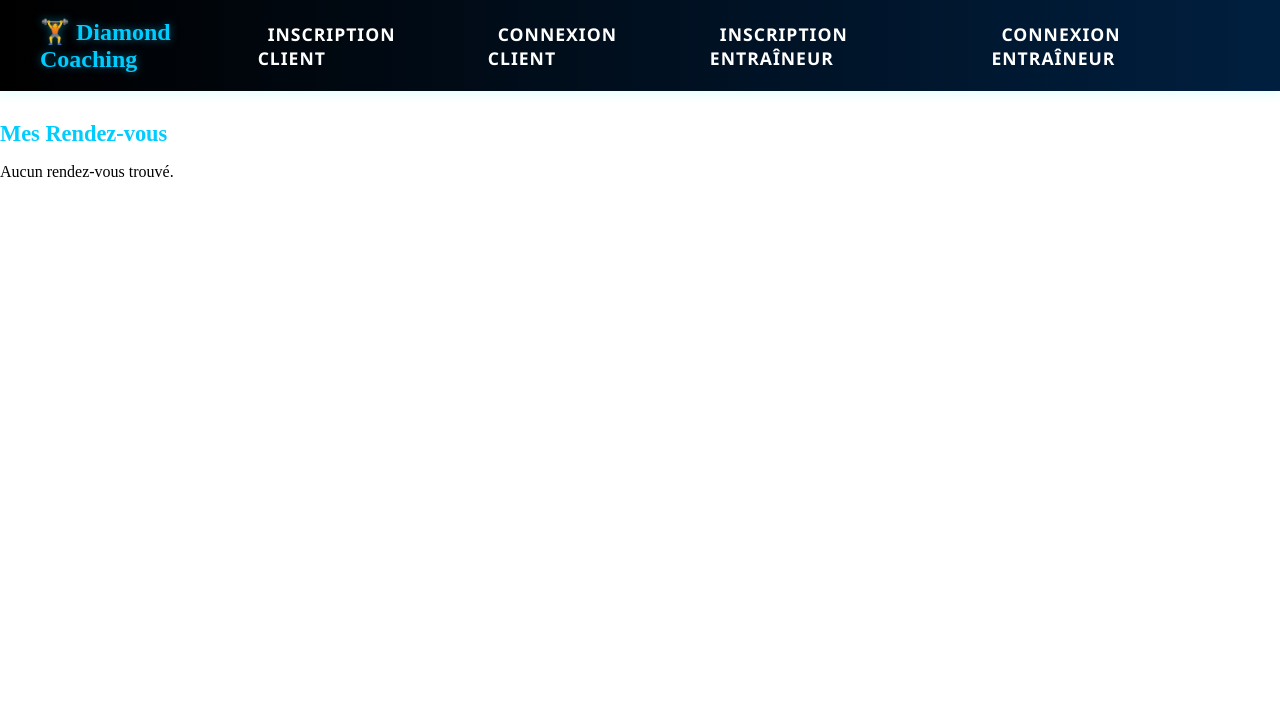
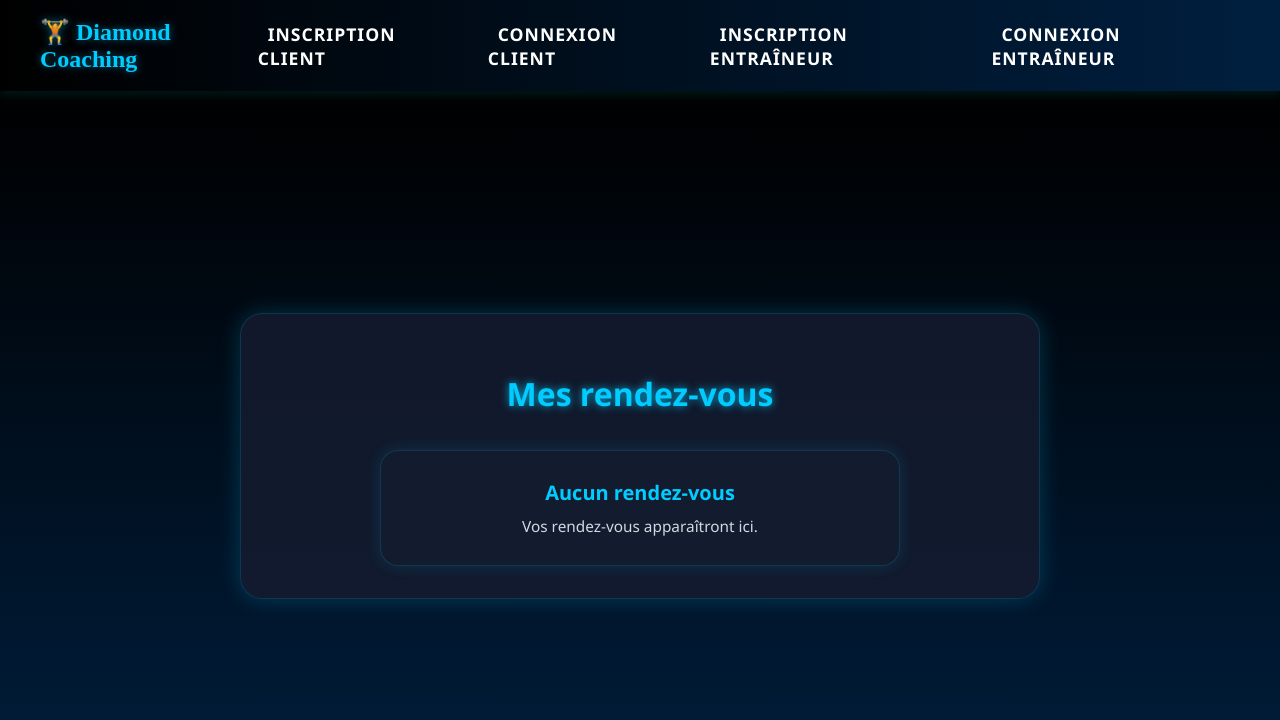
Before and after one commit to rays34400/DiamondCoaching, a React (Vite) app in the folder frontend/: page /client/rdv in a window 1280 px wide. Shown: the top 720 px of the page. Built offline with nearby package versions, Linux system fonts and the light colour scheme.

Commit message:
rdv client

```diff
--- a/frontend/src/pages/Clients/ListeRendezVousClient.jsx
+++ b/frontend/src/pages/Clients/ListeRendezVousClient.jsx
@@ -1,6 +1,5 @@
 import React, { useEffect, useState } from 'react';
 import axios from 'axios';
-import { useAuth } from '../../context/AuthContext';
 import '../../styles/client/liste-rdv-client.css';
 
 const ListeRendezVousClient = ({ keyClient }) => {
@@ -9,7 +8,9 @@ const ListeRendezVousClient = ({ keyClient }) => {
   useEffect(() => {
     const fetchRendezVous = async () => {
       try {
-        const res = await axios.get(`https://rendezvousapi.onrender.com/api/rendezvous/client/${keyClient}`);
+        const res = await axios.get(
+          `https://rendezvousapi.onrender.com/api/rendezvous/client/${keyClient}`
+        );
         setRendezVous(res.data);
       } catch (err) {
         console.error('Erreur chargement rendez-vous :', err);
@@ -22,34 +23,44 @@ const ListeRendezVousClient = ({ keyClient }) => {
   const deleteRdv = async (id) => {
     try {
       await axios.delete(`https://rendezvousapi.onrender.com/api/rendezvous/delete/${id}`);
-      setRendezVous(prev => prev.filter(r => r._id !== id));
+      setRendezVous((prev) => prev.filter((r) => r._id !== id));
     } catch (err) {
-      console.error("Erreur lors de la suppression", err);
+      console.error('Erreur lors de la suppression', err);
     }
   };
 
   return (
-    <div className="liste-rdv-client">
-      <h3>Mes Rendez-vous</h3>
-      {rendezVous.length === 0 ? (
-        <p>Aucun rendez-vous trouvé.</p>
-      ) : (
-        <ul>
-          {rendezVous.map(r => (
-            <li key={r._id}>
-              <strong>{r.date}</strong> à <strong>{r.heure}</strong><br />
-              Statut : <em>{r.statut}</em>
-              <div className="rdv-actions">
+    <div className="liste-rdv-page">
+      <div className="liste-rdv-container">
+        <h2>Mes rendez-vous</h2>
+
+        {rendezVous.length === 0 ? (
+          <div className="empty-state">
+            <h3>Aucun rendez-vous</h3>
+            <p>Vos rendez-vous apparaîtront ici.</p>
+          </div>
+        ) : (
+          <div className="rdv-grid">
+            {rendezVous.map((r) => (
+              <div key={r._id} className="rdv-card">
+                <p className="rdv-date">
+                  {r.date} à {r.heure}
+                </p>
+
+                <p className="rdv-status">
+                  Statut : <span>{r.statut}</span>
+                </p>
+
                 {r.statut !== 'fait' && (
-                  <button onClick={() => deleteRdv(r._id)} style={{ color: 'red' }}>
+                  <button className="rdv-delete-btn" onClick={() => deleteRdv(r._id)}>
                     Annuler
                   </button>
                 )}
               </div>
-            </li>
-          ))}
-        </ul>
-      )}
+            ))}
+          </div>
+        )}
+      </div>
     </div>
   );
 };
--- a/frontend/src/styles/client/liste-entraineurs.css
+++ b/frontend/src/styles/client/liste-entraineurs.css
@@ -47,15 +47,16 @@ html {
 }
 
 .message {
-  max-width: 520px;
-  margin: 0 auto 24px;
-  padding: 12px 16px;
+  max-width: 360px;
+  margin: 0 auto 22px;
+  padding: 8px 12px;
   text-align: center;
   color: #001018;
   background: #00ccff;
-  border-radius: 14px;
-  font-weight: 700;
-  box-shadow: 0 0 14px rgba(0, 204, 255, 0.28);
+  border-radius: 10px;
+  font-size: 0.85rem;
+  font-weight: 600;
+  box-shadow: 0 0 10px rgba(0, 204, 255, 0.22);
 }
 
 .entraineur-grid {
--- a/frontend/src/styles/client/liste-rdv-client.css
+++ b/frontend/src/styles/client/liste-rdv-client.css
@@ -0,0 +1,122 @@
+*,
+*::before,
+*::after {
+  box-sizing: border-box;
+}
+
+body {
+  margin: 0;
+}
+
+.liste-rdv-page {
+  min-height: calc(100vh - 70px);
+  padding: 40px 20px;
+  background: linear-gradient(to bottom, #000000, #001f3f);
+  display: flex;
+  justify-content: center;
+  align-items: center;
+  color: #ffffff;
+  font-family: 'Segoe UI', Tahoma, Geneva, Verdana, sans-serif;
+}
+
+.liste-rdv-container {
+  width: 100%;
+  max-width: 800px;
+  padding: 32px 24px;
+  background: rgba(20, 28, 48, 0.85);
+  border: 1px solid rgba(0, 204, 255, 0.16);
+  border-radius: 22px;
+  box-shadow: 0 0 22px rgba(0, 204, 255, 0.22);
+}
+
+.liste-rdv-container h2 {
+  text-align: center;
+  color: #00ccff;
+  margin-bottom: 28px;
+  font-size: 2rem;
+  text-shadow: 0 0 8px rgba(0, 204, 255, 0.8);
+}
+
+.rdv-grid {
+  display: grid;
+  gap: 16px;
+}
+
+.rdv-card {
+  background: rgba(10, 18, 34, 0.9);
+  padding: 18px;
+  border-radius: 16px;
+  border: 1px solid rgba(0, 204, 255, 0.18);
+  box-shadow: 0 0 10px rgba(0, 204, 255, 0.12);
+}
+
+.rdv-date {
+  color: #ffffff;
+  font-size: 1rem;
+  margin: 0 0 8px;
+  font-weight: 600;
+}
+
+.rdv-status {
+  color: #d0d8e2;
+  margin: 0;
+}
+
+.rdv-status span {
+  color: #00ccff;
+  font-weight: 700;
+}
+
+.rdv-delete-btn {
+  margin-top: 14px;
+  padding: 8px 16px;
+  background: transparent;
+  border: 2px solid #ff4d4d;
+  color: #ff4d4d;
+  border-radius: 12px;
+  cursor: pointer;
+  font-weight: 700;
+  transition: all 0.3s ease;
+}
+
+.rdv-delete-btn:hover {
+  background: #ff4d4d;
+  color: #000000;
+  transform: translateY(-2px);
+}
+
+.empty-state {
+  max-width: 480px;
+  margin: 0 auto;
+  text-align: center;
+  padding: 28px 20px;
+  background: rgba(10, 18, 34, 0.75);
+  border: 1px solid rgba(0, 204, 255, 0.14);
+  border-radius: 18px;
+}
+
+.empty-state h3 {
+  color: #00ccff;
+  margin: 0 0 10px;
+  font-size: 1.25rem;
+}
+
+.empty-state p {
+  color: #d0d8e2;
+  margin: 0;
+}
+
+@media (max-width: 600px) {
+  .liste-rdv-page {
+    padding: 30px 14px;
+    align-items: flex-start;
+  }
+
+  .liste-rdv-container {
+    padding: 28px 18px;
+  }
+
+  .liste-rdv-container h2 {
+    font-size: 1.7rem;
+  }
+}
```
